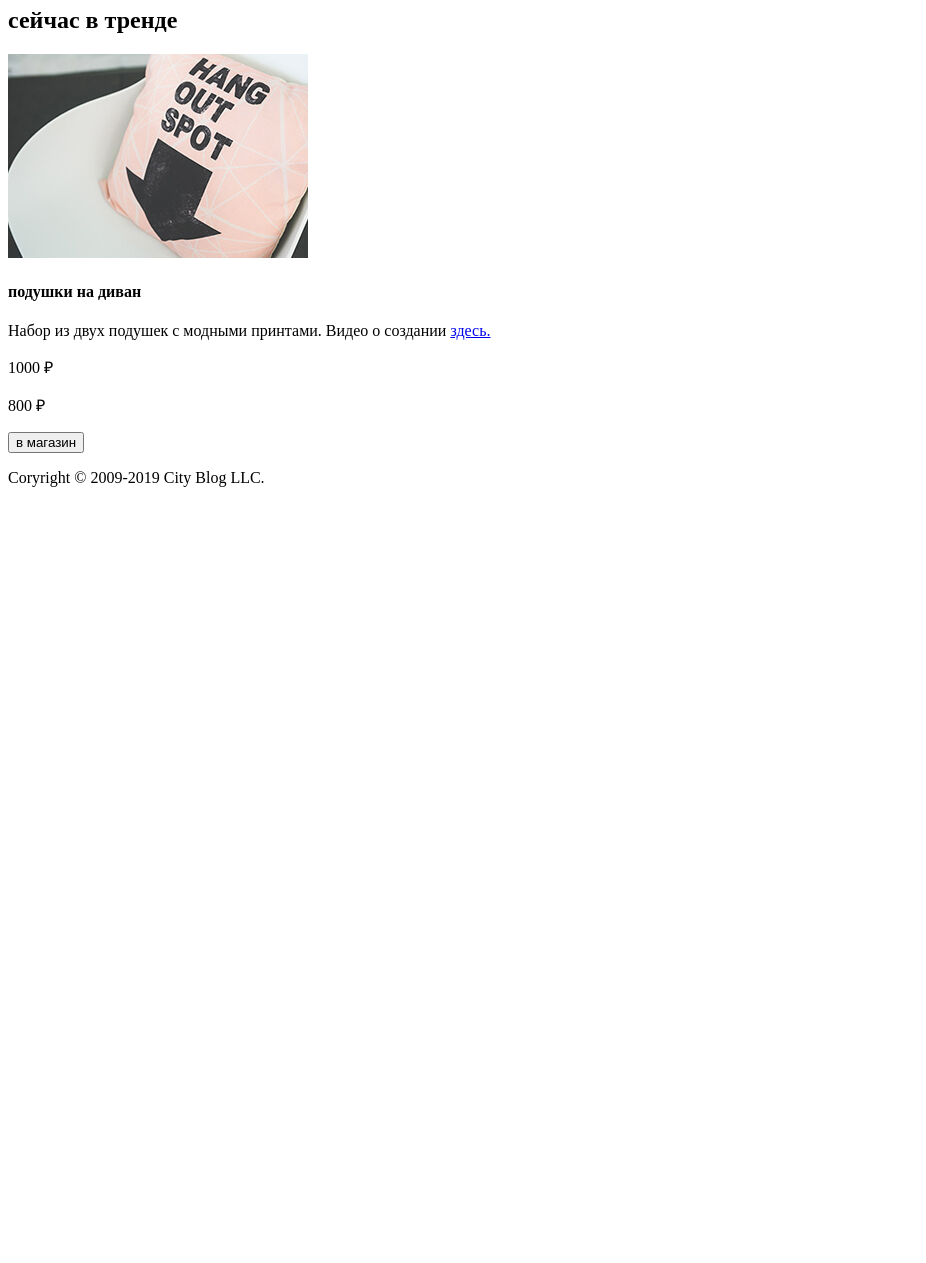
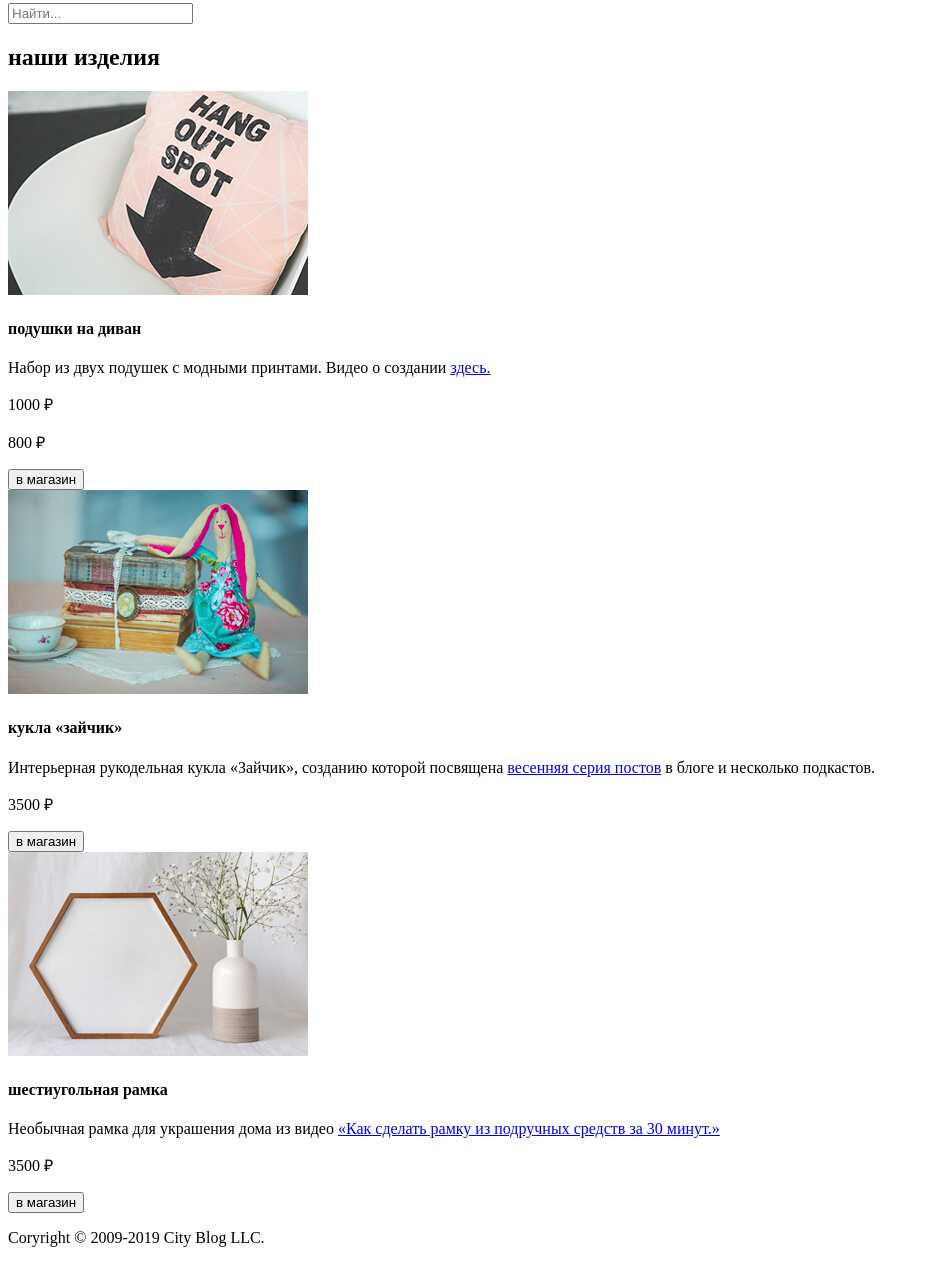
Before and after one commit to alenaig/mq-diploma, a plain HTML site: page index.html in a window 1280 px wide. Shown: the part 3269-4532 px from the top of the page, without its empty margins (0-926 px from the left). Before the commit the page ends 3772 px from the top, so only its background shows below. Drawn offline with Linux system fonts and the light colour scheme.

Commit message:
html changes

```diff
--- a/index.html
+++ b/index.html
@@ -130,7 +130,7 @@
 
         </div>
         <div class="search">
-
+            <input type="text" placeholder="Найти...">
         </div>
         <div class="newsletter">
 
@@ -145,7 +145,7 @@
     </section>
 
     <section class="our__products">
-        <h2>сейчас в тренде</h2>
+        <h2>наши изделия</h2>
         <div class="product">
             <picture>
                 <source
@@ -169,6 +169,50 @@
             </div>
             <button type="button">в магазин</button>
         </div>
+        <div class="product">
+            <picture>
+                <source
+                    media="(min-width: 1200px)"
+                    srcset="images/shop-item-desk2.jpg">
+                <source
+                    media="(min-width: 768px)"
+                    srcset="images/shop-item-tablet2.jpg">
+                <source
+                    media="(min-width: 360px)"
+                    srcset="images/shop-item-mobile2.jpg">
+                <img
+                    src="images/shop-item-desk2.jpg"
+                    alt="item1">
+            </picture>
+            <h4>кукла «зайчик»</h4>
+            <p>Интерьерная рукодельная кукла «Зайчик», созданию которой посвящена <a href="#">весенняя серия постов</a> в блоге и несколько подкастов.</p>
+            <div class="price">
+                <p>3500 &#8381;</p>
+            </div>
+            <button type="button">в магазин</button>
+        </div>
+        <div class="product">
+            <picture>
+                <source
+                    media="(min-width: 1200px)"
+                    srcset="images/shop-item-desk3.jpg">
+                <source
+                    media="(min-width: 768px)"
+                    srcset="images/shop-item-tablet3.jpg">
+                <source
+                    media="(min-width: 360px)"
+                    srcset="images/shop-item-mobile3.jpg">
+                <img
+                    src="images/shop-item-desk3.jpg"
+                    alt="item1">
+            </picture>
+            <h4>шестиугольная рамка</h4>
+            <p>Необычная рамка для украшения дома из видео <a href="#">«Как сделать рамку из подручных средств за 30 минут.»</a></p>
+            <div class="price">
+                <p>3500 &#8381;</p>
+            </div>
+            <button type="button">в магазин</button>
+        </div>
     </section>
 
     <footer>
```
